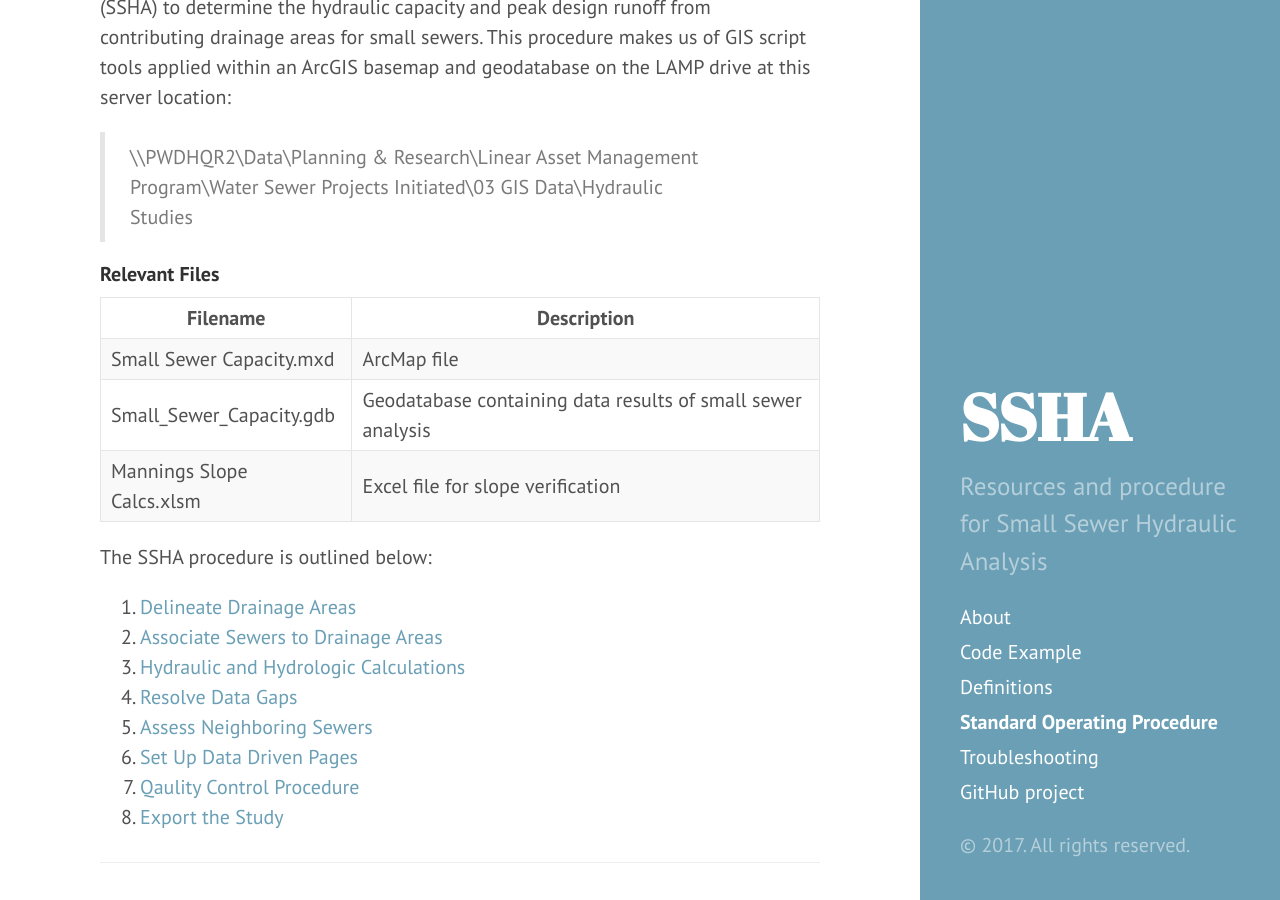
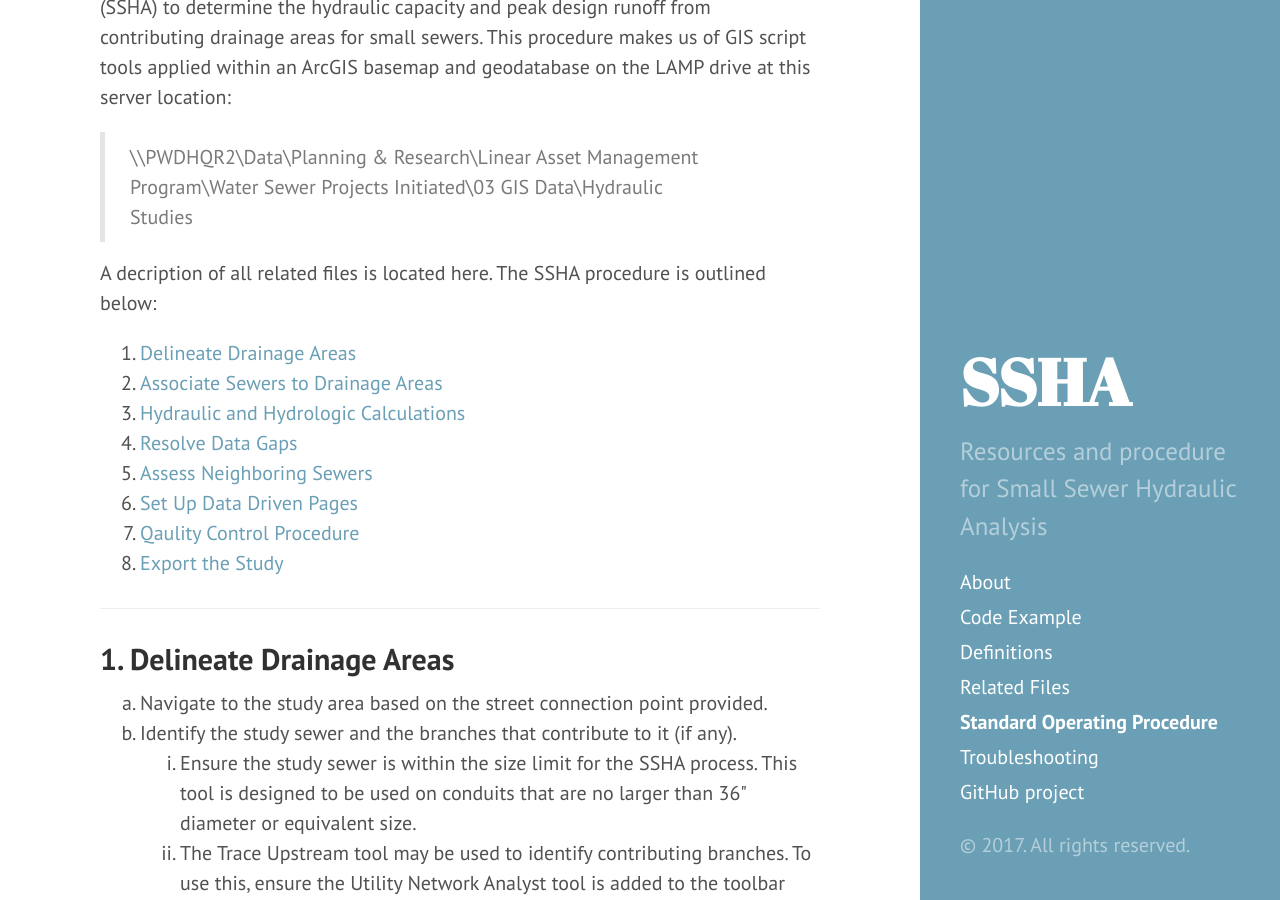
Before and after one commit to adams-cool-org/ssha3, a Jekyll site: the page built from docs/sop.md, in a window 1280 px wide and 900 px high, scrolled down 691 px. Built offline with Jekyll 4.4.1, drawn with Linux system fonts in a browser that asks for light colours.

Commit message:
files page content

```diff
--- a/docs/sop.md
+++ b/docs/sop.md
@@ -16,7 +16,6 @@ subtitle: Small Sewer Hydraulic Analysis
 
 Updated June 30, 2017
 
-
 This SOP is intended to guide the completion of small sewer hydraulic analyses
 (SSHA) to determine the hydraulic capacity and peak design runoff from
 contributing drainage areas for small sewers. This procedure makes us of GIS
@@ -24,15 +23,7 @@ script tools applied within an ArcGIS basemap and geodatabase on the LAMP drive
 at this server location:
 > \\\PWDHQR2\Data\Planning &amp; Research\Linear Asset Management Program\Water Sewer Projects Initiated\03 GIS Data\Hydraulic Studies
 
-#### Relevant Files
-
-| Filename | Description |
-| ---- | ---- |
-| Small Sewer Capacity.mxd | ArcMap file  |
-| Small_Sewer_Capacity.gdb | Geodatabase containing data results of small sewer analysis |
-| Mannings Slope Calcs.xlsm | Excel file for slope verification |
-
-The SSHA procedure is outlined below:
+A decription of all related files is located here. The SSHA procedure is outlined below:
 
 1. [Delineate Drainage Areas](#1-delineate-drainage-areas)
 2. [Associate Sewers to Drainage Areas](#2-associate-sewers-to-drainage-areas)
```
Also changed, not shown: docs/files.md (added, +17 -0 lines), docs/troubleshoot.md (+1 -1 lines).
